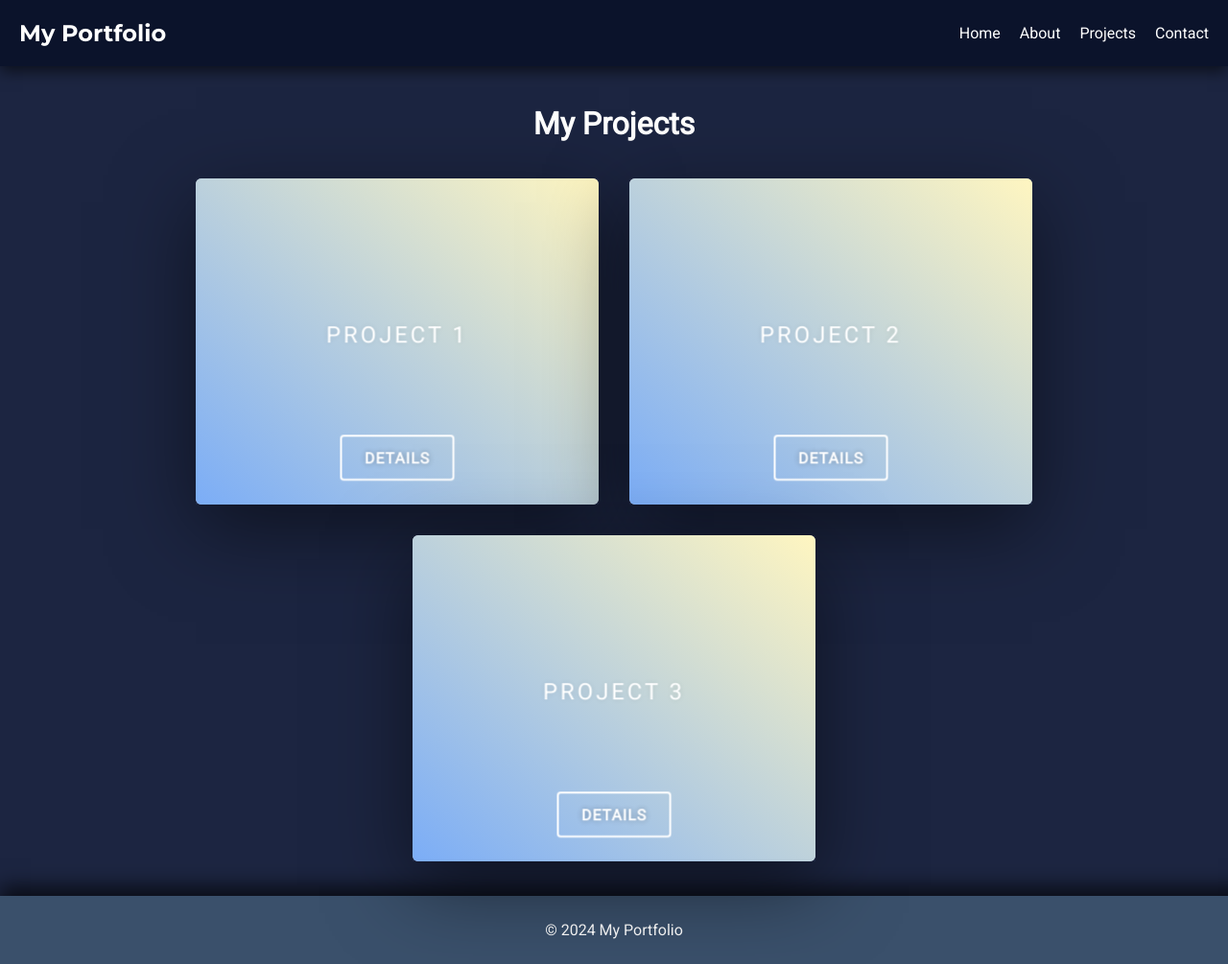
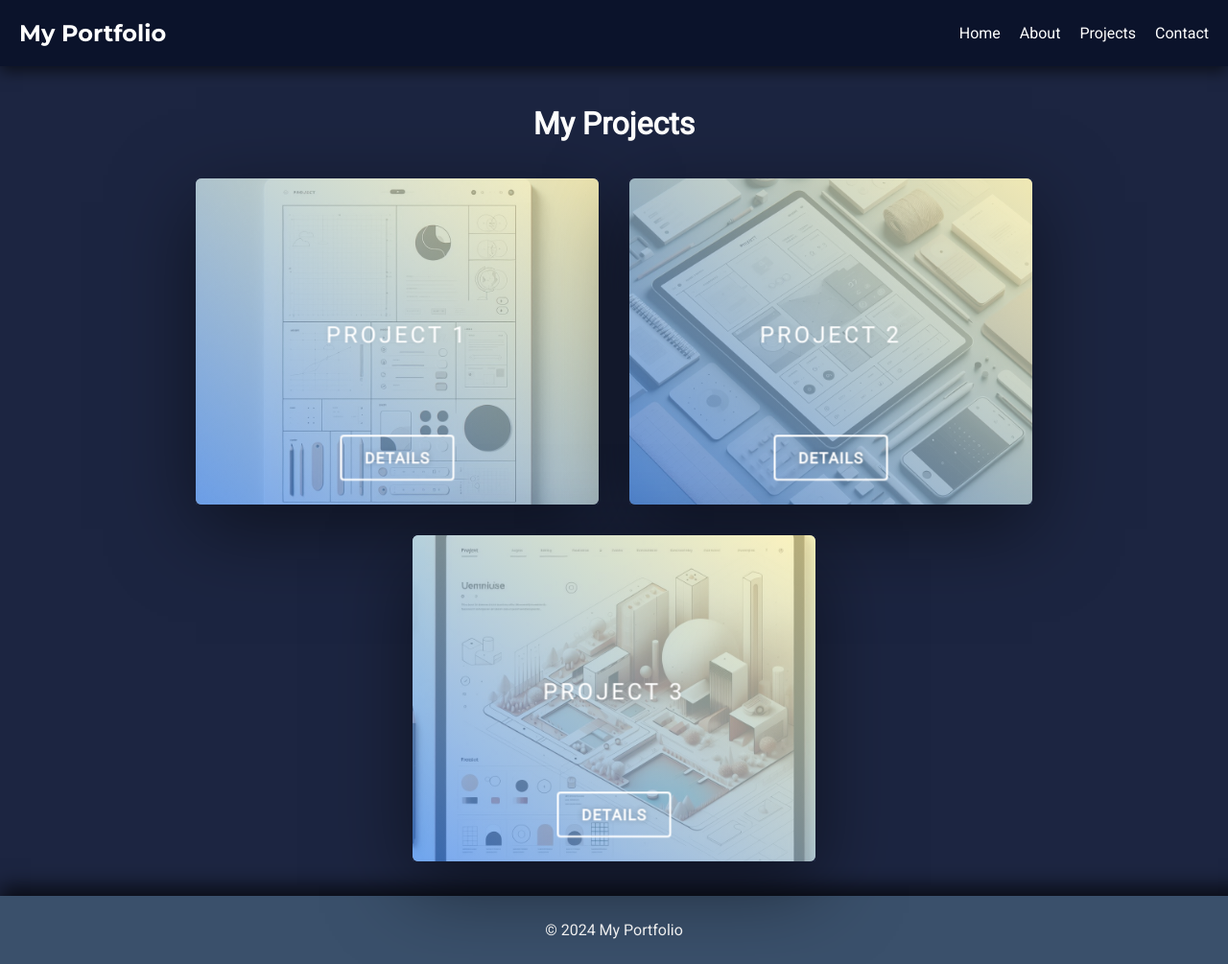
Before and after one commit to known-27/web-portfolio-demo, a website: page projects.html in a window 1280 px wide. Shown: the whole page at 96% size. Drawn offline with Linux system fonts and the light colour scheme; the site is published under a folder, as on GitHub Pages, so addresses that start at the root find nothing.

Commit message:
Update projects.html

```diff
--- a/projects.html
+++ b/projects.html
@@ -30,7 +30,7 @@
                 <div class="card">
                     <input type="checkbox" id="card1" class="more" aria-hidden="true">
                     <div class="content">
-                        <div class="front" style="background-image: url('/images/Designer.png')">
+                        <div class="front" style="background-image: url('images/Designer.png')">
                             <div class="inner">
                                 <h2>Project 1</h2>
                                 <div class="rating">
@@ -100,7 +100,7 @@
                 <div class="card">
                     <input type="checkbox" id="card2" class="more">
                     <div class="content">
-                        <div class="front" style="background-image: url('/images/Designer\ \(1\).png')">
+                        <div class="front" style="background-image: url('images/Designer\ \(1\).png')">
                             <div class="inner">
                                 <h2>Project 2</h2>
                                 <div class="rating">
@@ -175,7 +175,7 @@
                 <div class="card">
                     <input type="checkbox" id="card3" class="more">
                     <div class="content">
-                        <div class="front" style="background-image: url('/images/Designer\ \(2\).png')">
+                        <div class="front" style="background-image: url('images/Designer\ \(2\).png')">
                             <div class="inner">
                                 <h2>Project 3</h2>
                                 <div class="rating">
```
